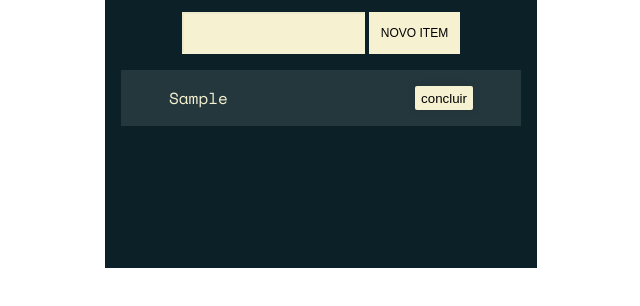
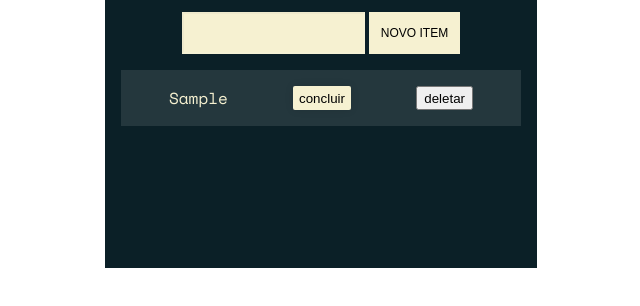
Before and after one commit to CaioLima96/Alura, a plain HTML site: page js-na-web-manipule-o-dom-com-javascript/index.html in a window 1280 px wide. Both pictures are taken after typing "Sample" into the empty fields and a click on the button "NOVO ITEM". Shown: the part 298-604 px from the top of the page, without its empty margins (319-959 px from the left). Drawn offline with nearby package versions, Linux system fonts and the light colour scheme; a web font is replaced by a local one.

Commit message:
terminado curso js na web manipule o dom

```diff
--- /dev/null
+++ b/js-na-web-manipule-o-dom-com-javascript/assets/components/concluiTarefa.js
@@ -0,0 +1,19 @@
+const BotaoConclui = () => {
+    const BotaoConclui = document.createElement('button')
+    BotaoConclui.classList.add('check-button')
+    BotaoConclui.innerText = 'concluir'
+
+    BotaoConclui.addEventListener('click', concluirTarefa)
+
+    return BotaoConclui
+}
+
+const concluirTarefa = (evento) => {
+    const botaoConclui = evento.target
+    const tarefaCompleta = botaoConclui.parentElement
+
+    tarefaCompleta.classList.toggle('done')
+}
+
+
+export default BotaoConclui
--- /dev/null
+++ b/js-na-web-manipule-o-dom-com-javascript/assets/components/deletaTarefa.js
@@ -0,0 +1,19 @@
+const BotaoDeleta = () => {
+    const BotaoDeleta = document.createElement('button')
+    BotaoDeleta.innerText = 'deletar'
+    BotaoDeleta.addEventListener('click', deletarTarefa)
+
+    return BotaoDeleta
+}
+
+const deletarTarefa = (evento) => {
+    const botaoDeleta = evento.target
+
+    const tarefaCompleta = botaoDeleta.parentElement
+
+    tarefaCompleta.remove()
+
+    return botaoDeleta
+}
+
+export default BotaoDeleta
--- a/js-na-web-manipule-o-dom-com-javascript/assets/js/listaDeTarefas.js
+++ /dev/null
@@ -1,40 +0,0 @@
-const criarTarefa = (evento) => {
-
-    evento.preventDefault()
-
-    const lista = document.querySelector('[data-list]')
-    const input = document.querySelector('[data-form-input]')
-    const valor = input.value
-
-    console.log(valor)
-
-    const tarefa = document.createElement('li')
-    tarefa.classList.add('task')
-    const conteudo = `<p class="content">${valor}</p>`
-    tarefa.innerHTML = conteudo
-
-    tarefa.appendChild(BotaoConclui())
-    lista.appendChild(tarefa)
-    input.value = ' '
-}
-
-const novaTarefa = document.querySelector('[data-form-button]')
-
-novaTarefa.addEventListener('click', criarTarefa)
-
-const BotaoConclui = () => {
-    const BotaoConclui = document.createElement('button')
-    BotaoConclui.classList.add('check-button')
-    BotaoConclui.innerText = 'concluir'
-
-    BotaoConclui.addEventListener('click', concluirTarefa)
-
-    return BotaoConclui
-}
-
-const concluirTarefa = (evento) => {
-    const botaoConclui = evento.target
-    const tarefaCompleta = botaoConclui.parentElement
-
-    tarefaCompleta.classList.toggle('done')
-}
--- /dev/null
+++ b/js-na-web-manipule-o-dom-com-javascript/assets/js/main.js
@@ -0,0 +1,25 @@
+import BotaoConclui from "../components/concluiTarefa.js"
+import BotaoDeleta from "../components/deletaTarefa.js"
+
+    const criarTarefa = (evento) => {
+
+        evento.preventDefault()
+
+        const lista = document.querySelector('[data-list]')
+        const input = document.querySelector('[data-form-input]')
+        const valor = input.value
+
+        console.log(valor)
+
+        const tarefa = document.createElement('li')
+        tarefa.classList.add('task')
+        const conteudo = `<p class="content">${valor}</p>`
+        tarefa.innerHTML = conteudo
+
+        tarefa.appendChild(BotaoConclui())
+        tarefa.appendChild(BotaoDeleta())
+        lista.appendChild(tarefa)
+        input.value = ' '
+    }
+
+    const novaTarefa = document.querySelector('[data-form-button]').addEventListener('click', criarTarefa)
--- a/js-na-web-manipule-o-dom-com-javascript/index.html
+++ b/js-na-web-manipule-o-dom-com-javascript/index.html
@@ -35,7 +35,7 @@
 
   </div><!--TIRAR OU DEIXAR SEM COMO TAVA?-->
 
-  <script src="./assets/js/listaDeTarefas.js"></script>
+  <script type="module" src="./assets/js/main.js"></script>
 </body>
 
 </html>
```
